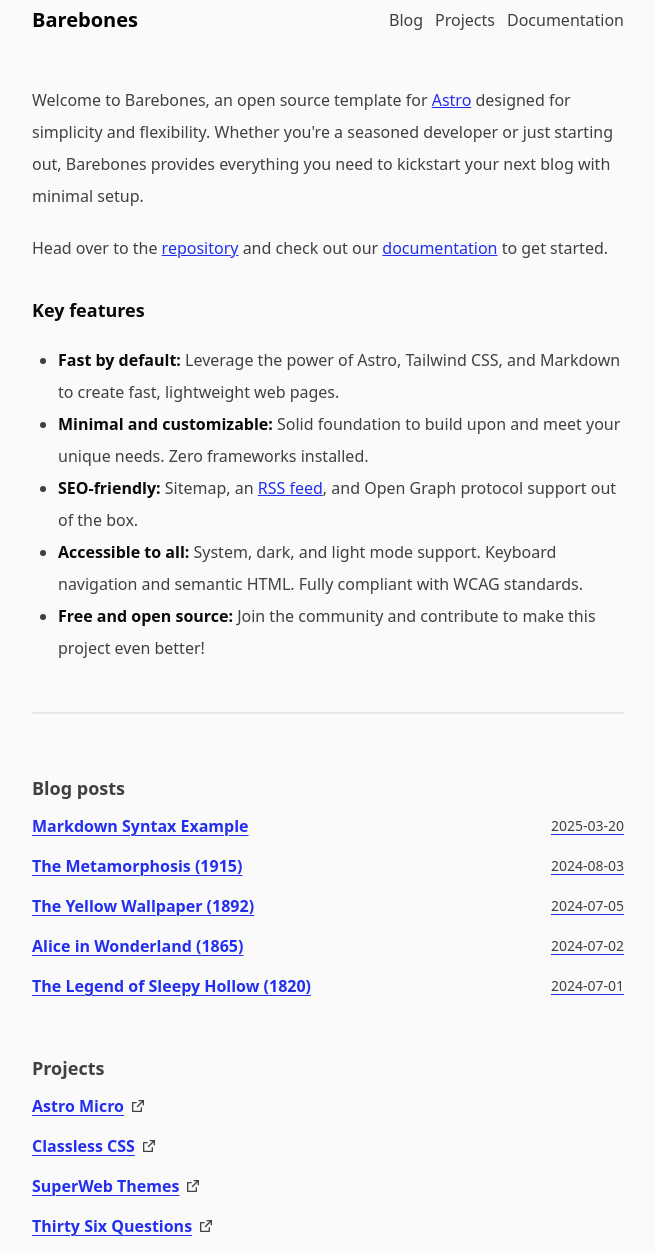
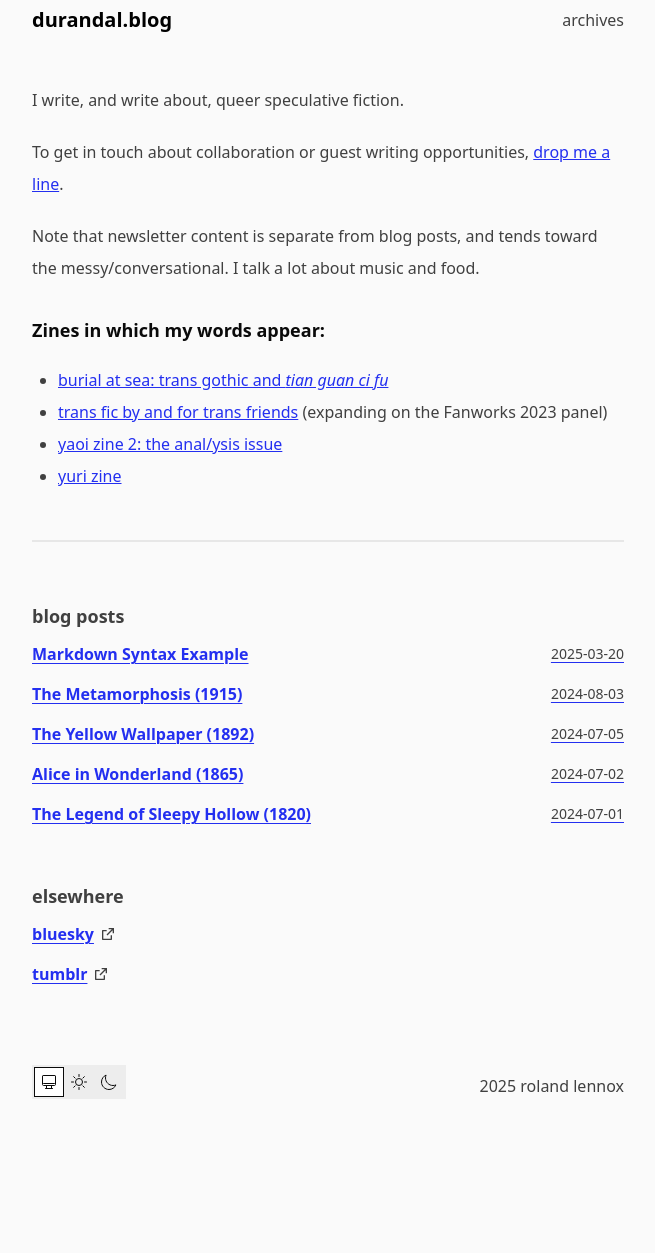
Before and after one commit to vox-celeste/durandal, an Astro site: page / in a window 1280 px wide. Shown: the part 20-1273 px from the top of the page, without its empty margins (312-967 px from the left). After the commit the page ends 1242 px from the top, so only its background shows below. Built offline with nearby package versions, Linux system fonts and the light colour scheme; Astro itself is replaced by a stand-in of ours.

Commit message:
Changes to be committed: 	new file:   .vscode/settings.json 	modified:   src/components/Introduction.astro 	modified:   src/components/Posts.astro 	deleted:    src/components/Projects.astro 	modified:   src/components/SocialLinks.astro 	modified:   src/content.config.ts 	deleted:    src/content/projects/astro-micro/index.md 	deleted:    src/content/projects/classless-css/index.md 	deleted:    src/content/projects/superwebthemes/index.md 	deleted:    src/content/projects/thirty-six-questions/index.md 	modified:   src/pages/index.astro     deleted:    src/pages/projects/index.astro 	modified:   src/siteConfig.ts

```diff
--- a/src/components/Introduction.astro
+++ b/src/components/Introduction.astro
@@ -1,40 +1,13 @@
 <section class="prose">
-  <p>
-    Welcome to Barebones, an open source template for <a
-      href="https://astro.build/">Astro</a
-    > designed for simplicity and flexibility. Whether you're a seasoned developer
-    or just starting out, Barebones provides everything you need to kickstart your
-    next blog with minimal setup.
-  </p>
-  <p>
-    Head over to the <a href="https://github.com/superwebthemes/barebones"
-      >repository</a
-    > and check out our <a href="https://docs.superwebthemes.com"
-      >documentation</a
-    > to get started.
-  </p>
-  <h1 class="mt-8 mb-3 text-lg font-bold">Key features</h1>
+  <p>I write, and write about, queer speculative fiction.</p>
+  <p>To get in touch about collaboration or guest writing opportunities, <a href="mailto:roland.lennox@pm.me">drop me a line</a>.</p>
+  <p>Note that newsletter content is separate from blog posts, and tends toward the messy/conversational. I talk a lot about music and food.</p>
+
+  <h1 class="mt-8 mb-3 text-lg font-bold">Zines in which my words appear:</h1>
   <ul>
-    <li>
-      <strong>Fast by default: </strong>Leverage the power of Astro, Tailwind
-      CSS, and Markdown to create fast, lightweight web pages.
-    </li>
-    <li>
-      <strong>Minimal and customizable: </strong>Solid foundation to build upon
-      and meet your unique needs. Zero frameworks installed.
-    </li>
-    <li>
-      <strong>SEO-friendly: </strong>Sitemap, an <a href="/rss.xml">RSS feed</a
-      >, and Open Graph protocol support out of the box.
-    </li>
-    <li>
-      <strong>Accessible to all: </strong>System, dark, and light mode support.
-      Keyboard navigation and semantic HTML. Fully compliant with WCAG
-      standards.
-    </li>
-    <li>
-      <strong>Free and open source: </strong>Join the community and contribute
-      to make this project even better!
-    </li>
+    <li><a href="https://durandal.blog/zine-burial-at-sea/">burial at sea: trans gothic and <em>tian guan ci fu</em></a></li>
+    <li><a href="https://loglady.gumroad.com/l/t4tzine">trans fic by and for trans friends</a> (expanding on the Fanworks 2023 panel)</li>
+    <li><a href="https://longposter.neocities.org/yaoizine2.pdf">yaoi zine 2: the anal/ysis issue</a></li>
+    <li><a href="https://longposter.neocities.org/yurizine.pdf">yuri zine</a></li>
   </ul>
 </section>
--- a/src/components/Posts.astro
+++ b/src/components/Posts.astro
@@ -9,7 +9,7 @@ const posts = (await getCollection("blog")).sort(
 
 <section class="py-3">
   <h2 class="text-muted-text dark:text-dark-muted-text mb-3 text-lg font-bold">
-    Blog posts
+    blog posts
   </h2>
   <div class="grid list-none gap-4 p-0">
     {posts.map((post) => <Post post={post} />)}
--- a/src/components/Projects.astro
+++ /dev/null
@@ -1,21 +0,0 @@
----
-import { getCollection } from "astro:content";
-import ExternalLink from "@/components/ExternalLink.astro";
-
-const projects = await getCollection("projects");
----
-
-<section class="py-3">
-  <h2 class="text-muted-text dark:text-dark-muted-text mb-3 text-lg font-bold">
-    Projects
-  </h2>
-  <div class="grid list-none gap-4 p-0">
-    {
-      projects.map((project) => (
-        <ExternalLink href={project.data.href}>
-          {project.data.title}
-        </ExternalLink>
-      ))
-    }
-  </div>
-</section>
--- a/src/components/SocialLinks.astro
+++ b/src/components/SocialLinks.astro
@@ -6,7 +6,7 @@ import ExternalLink from "@/components/ExternalLink.astro";
 
 <section class="py-3">
   <h2 class="text-muted-text dark:text-dark-muted-text mb-3 text-lg font-bold">
-    Feedback
+    elsewhere
   </h2>
   <div class="grid list-none gap-4 p-0">
     {
--- a/src/content.config.ts
+++ b/src/content.config.ts
@@ -14,18 +14,5 @@ const blog = defineCollection({
     }),
 });
 
-const projects = defineCollection({
-  loader: glob({
-    pattern: "**/[^_]*.{md,mdx}",
-    base: "./src/content/projects",
-  }),
-  schema: () =>
-    z.object({
-      title: z.string(),
-      description: z.string(),
-      publicationDate: z.date().optional(),
-      href: z.string(),
-    }),
-});
 
-export const collections = { blog, projects };
+export const collections = { blog };
--- a/src/content/projects/astro-micro/index.md
+++ /dev/null
@@ -1,5 +0,0 @@
----
-title: Astro Micro
-description: Blog theme for Astro with search, comments, and zero frameworks.
-href: https://astro-micro.vercel.app/
----
--- a/src/content/projects/classless-css/index.md
+++ /dev/null
@@ -1,5 +0,0 @@
----
-title: Classless CSS
-description: Instantly preview drop-in CSS themes.
-href: https://classlesscss.com/
----
--- a/src/content/projects/superwebthemes/index.md
+++ /dev/null
@@ -1,5 +0,0 @@
----
-title: SuperWeb Themes
-description: Free & premium templates built with Astro + Tailwind CSS
-href: https://superwebthemes.com/
----
--- a/src/content/projects/thirty-six-questions/index.md
+++ /dev/null
@@ -1,5 +0,0 @@
----
-title: Thirty Six Questions
-description: Build closer relationships through mutual vulnerability.
-href: https://thirtysixquestions.org
----
--- a/src/pages/index.astro
+++ b/src/pages/index.astro
@@ -3,7 +3,6 @@ import BaseLayout from "@/layouts/BaseLayout.astro";
 
 import Introduction from "@/components/Introduction.astro";
 import Posts from "@/components/Posts.astro";
-import Projects from "@/components/Projects.astro";
 import SeoPage from "@/components/SeoPage.astro";
 import SocialLinks from "@/components/SocialLinks.astro";
 ---
@@ -17,9 +16,6 @@ import SocialLinks from "@/components/SocialLinks.astro";
     />
     <Posts />
     <div class="mt-8">
-      <Projects />
-    </div>
-    <div class="mt-8">
       <SocialLinks />
     </div>
   </div>
--- a/src/pages/projects/index.astro
+++ /dev/null
@@ -1,11 +0,0 @@
----
-import BaseLayout from "@/layouts/BaseLayout.astro";
-
-import Projects from "@/components/Projects.astro";
-import SeoPage from "@/components/SeoPage.astro";
----
-
-<BaseLayout>
-  <SeoPage slot="head" title="Projects" />
-  <Projects />
-</BaseLayout>
--- a/src/siteConfig.ts
+++ b/src/siteConfig.ts
@@ -5,40 +5,28 @@ import type {
 } from "@/types.ts";
 
 export const SITE: SiteConfiguration = {
-  title: "Barebones",
+  title: "durandal.blog",
   description:
-    "A barebones starter theme. Built with Astro, Tailwind CSS, and Markdown.",
-  href: "https://barebones.superwebthemes.com",
-  author: "SuperWeb Development Inc.",
+    "hallowed and devote",
+  href: "https://astro.durandal.blog",
+  author: "roland lennox",
   locale: "en-CA",
 };
 
 export const NAV_LINKS: NavigationLinks = {
   blog: {
     path: "/blog",
-    label: "Blog",
-  },
-  projects: {
-    path: "/projects",
-    label: "Projects",
-  },
-  documentation: {
-    path: "https://docs.superwebthemes.com",
-    label: "Documentation",
+    label: "archives",
   },
 };
 
 export const SOCIAL_LINKS: SocialLinks = {
-  email: {
-    label: "Email",
-    href: "mailto:ttl@trevortylerlee.com",
+  bluesky: {
+    label: "bluesky",
+    href: "https://bsky.app/profile/durandal.blog",
   },
-  github: {
-    label: "GitHub",
-    href: "https://github.com/trevortylerlee",
-  },
-  twitter: {
-    label: "X (formerly Twitter)",
-    href: "https://twitter.com/boogerbuttcheek",
+  tumblr: {
+    label: "tumblr",
+    href: "https://voxceleste.tumblr.com",
   },
 };
```
